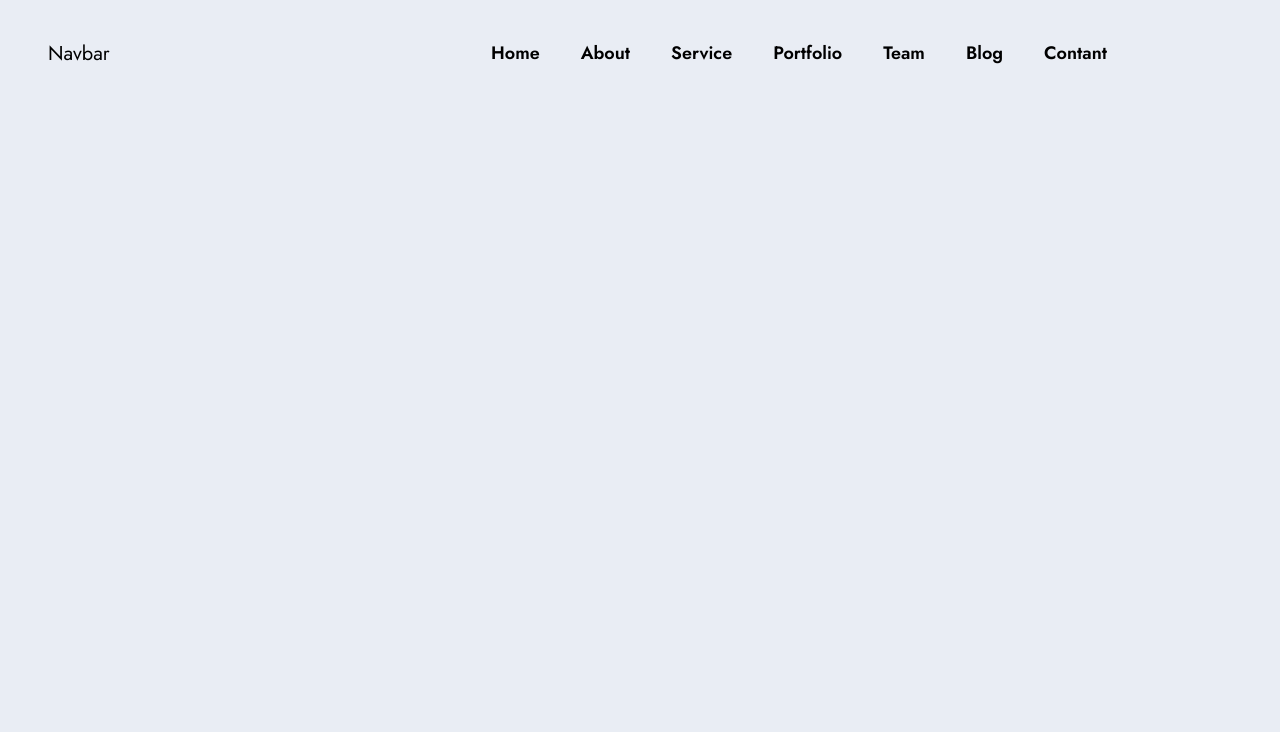
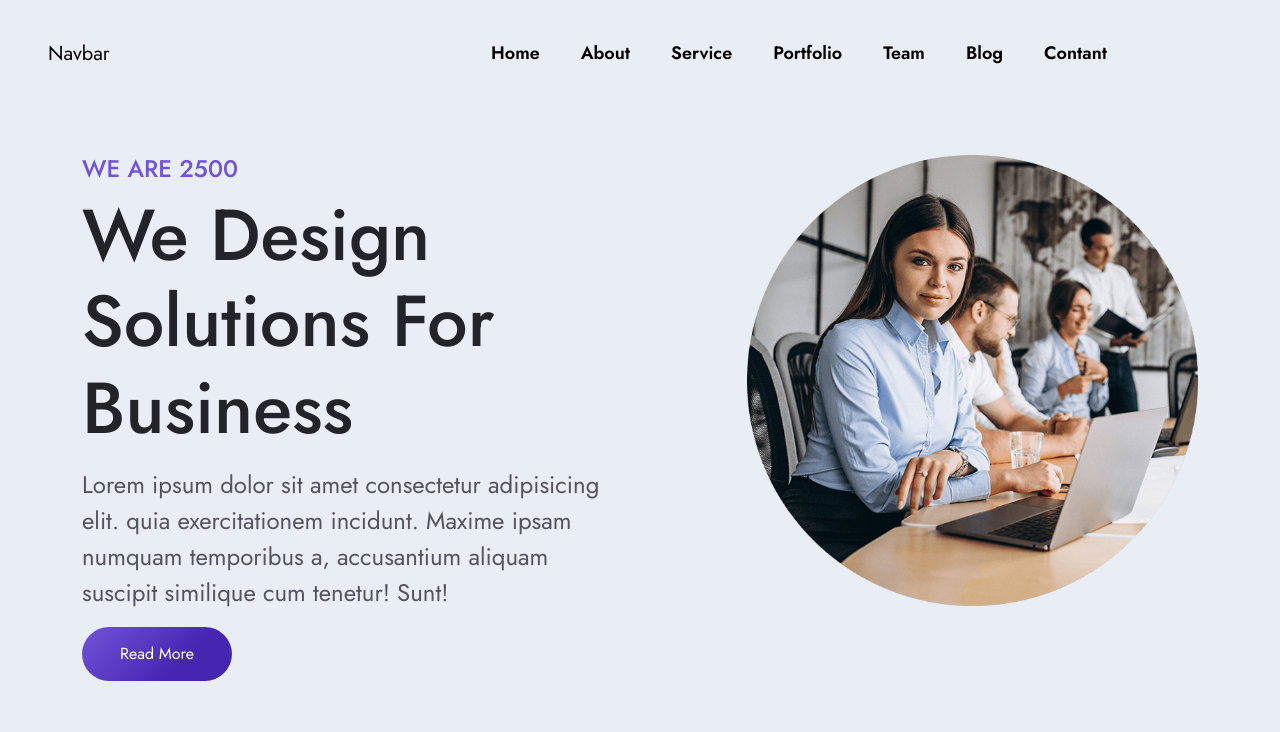
Before and after one commit to mohmagdy214/2500-Landing-Page, a plain HTML site: page index.html in a window 1280 px wide. Drawn offline with nearby package versions, Linux system fonts and the light colour scheme; a web font is replaced by a local one.

Commit message:
add banner

```diff
--- a/CSS/style.css
+++ b/CSS/style.css
@@ -11,3 +11,28 @@ body{
 .nav-item{
     margin-right: 25px;
 }
+
+.banner-subtitles{
+    color: #7153D9;
+    font-size: 24px;
+    font-weight: 500;
+}
+
+.banner-title{
+    font-size: 72px;
+    font-weight: 500;
+}
+
+.banner-text{
+    font-size: 24px;
+    font-weight: 400;
+    color: #54545f;
+}
+
+.banner-btn{
+    text-decoration: none;
+    padding: 15px 38px;
+    color: white;
+    background: linear-gradient(135deg, #7153d9 0%, #5435be 45%, #4526b1 66%);
+    border-radius: 40px;
+}
--- a/index.html
+++ b/index.html
@@ -11,6 +11,7 @@
         <link rel="stylesheet" href="CSS/style.css">
     </head>
     <body>
+        <!-- start navbar -->
         <div class="container m-4">
             <nav class="navbar navbar-expand-lg">
             <div class="container-fluid">
@@ -47,7 +48,21 @@
             </div>
             </nav>
         </div>
-
+        <!-- end navbar -->
+        <div class="container">
+            <div class="row py-5">
+                <div class="col-lg-6">
+                    <h4 class="banner-subtitles">WE ARE 2500</h4>
+                    <h1 class="banner-title">We Design Solutions For Business</h1>
+                    <p class="banner-text my-3">Lorem ipsum dolor sit amet consectetur adipisicing elit. quia exercitationem incidunt. Maxime ipsam numquam temporibus a, accusantium aliquam suscipit similique cum tenetur! Sunt!</p>
+                    <a href="#" class="banner-btn d-inline-block">Read More</a>
+                </div>
+                <div class="col-lg-1"></div>
+                <div class="col-lg-5">
+                    <img src="img/img-three.png" class="img-fluid" alt="">
+                </div>
+            </div>
+        </div>
 
         <script src="https://cdn.jsdelivr.net/npm/bootstrap@5.3.2/dist/js/bootstrap.bundle.min.js" integrity="sha384-C6RzsynM9kWDrMNeT87bh95OGNyZPhcTNXj1NW7RuBCsyN/o0jlpcV8Qyq46cDfL" crossorigin="anonymous"></script>
     </body>
```
Also changed, not shown: img/img-three.png (added).
